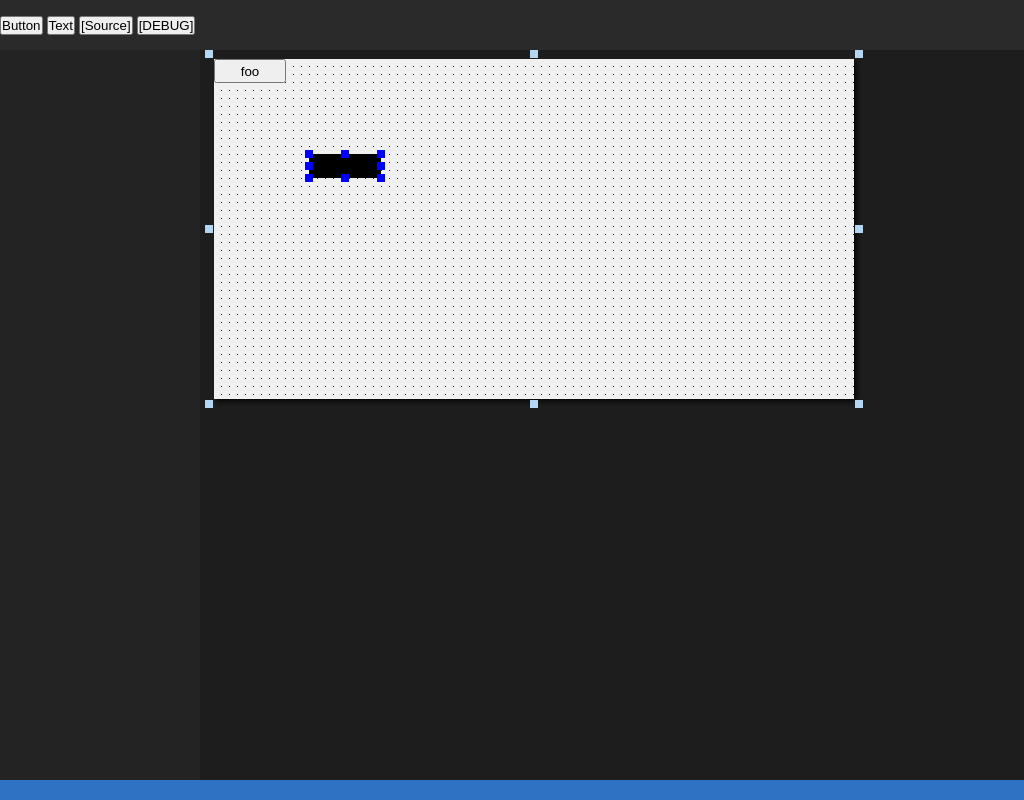
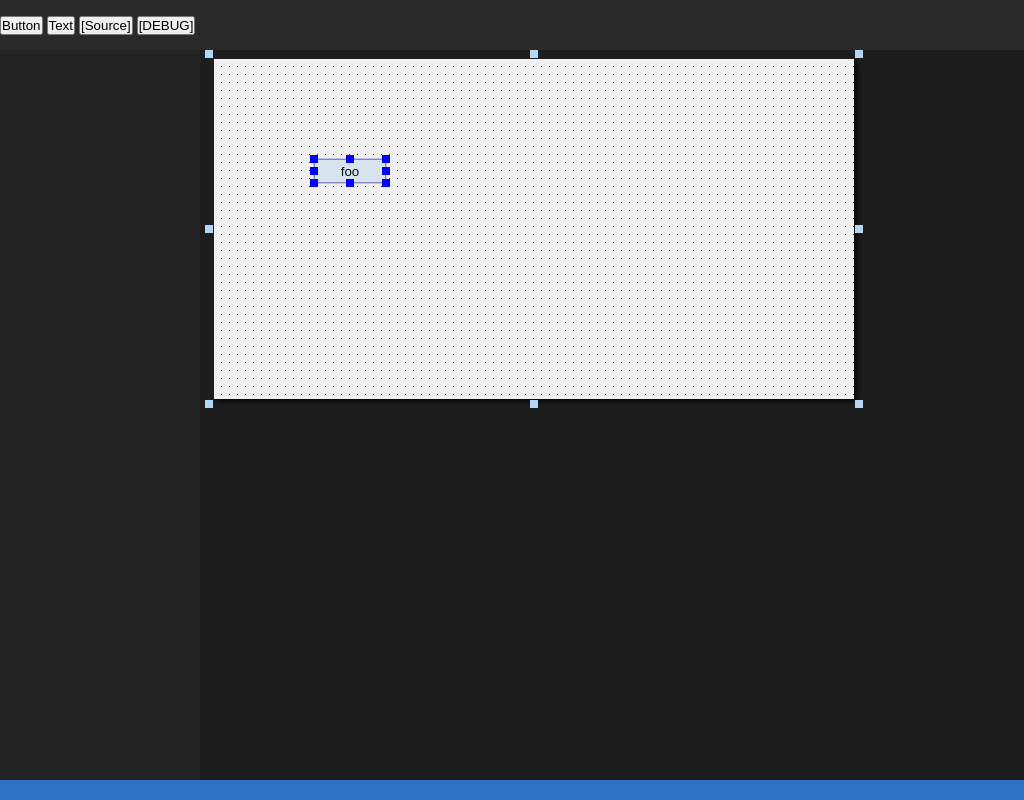
Before and after one commit to samuelviveiros/blackbriar, an Electron app: page src/index.html in a window 1024 px wide. Drawn offline with Linux system fonts and the light colour scheme.

Commit message:
Saving changes

```diff
--- a/src/index.html
+++ b/src/index.html
@@ -43,7 +43,7 @@
               </svg>
 
               <div id="elements-area" style="position: absolute; left: 9px; top: 9px; width: 640px; height: 340px">
-                <button style="position: absolute; width: 72px; height: 24px">foo</button>
+                <button style="position: absolute; width: 72px; height: 24px; left: 100px; top: 100px">foo</button>
               </div>
 
               <svg class="mock-window-resizers" style="position: absolute; width: 100%; height: 100%">
@@ -57,8 +57,8 @@
                 <rect class="mock-window-resizer west"      width="8" height="8" x="0"   y="175" fill="rgb(178, 214, 243)" />
               </svg>
 
-              <svg id="element-resizers" style="position: absolute; left: 4px; top: 4px; width: 640px; height: 340px">
-                <rect class="resizable" x="100" y="100" width="72" height="24" fill="black" />
+              <svg id="element-resizers" style="position: absolute; left: 9px; top: 9px; width: 640px; height: 340px">
+                <rect class="resizable" x="100" y="100" width="72" height="24" stroke="rgb(150, 150, 255)" fill="rgb(0, 120, 215)" fill-opacity=".10" />
                 <rect class="element-resizer northwest" width="8" height="8" x="96"  y="96"  fill="rgb(0, 0, 255)" />
                 <rect class="element-resizer north"     width="8" height="8" x="132" y="96"  fill="rgb(0, 0, 255)" />
                 <rect class="element-resizer northeast" width="8" height="8" x="168" y="96"  fill="rgb(0, 0, 255)" />
@@ -67,6 +67,7 @@
                 <rect class="element-resizer south"     width="8" height="8" x="132" y="120" fill="rgb(0, 0, 255)" />
                 <rect class="element-resizer southwest" width="8" height="8" x="96"  y="120" fill="rgb(0, 0, 255)" />
                 <rect class="element-resizer west"      width="8" height="8" x="96"  y="108" fill="rgb(0, 0, 255)" />
+
                 <!-- <rect class="element-resizer northwest" width="8" height="8" x="96"  y="96"  fill="rgb(178, 214, 243)" stroke="rgb(0, 120, 215)" stroke-width="1" />
                 <rect class="element-resizer north"     width="8" height="8" x="132" y="96"  fill="rgb(178, 214, 243)" stroke="rgb(0, 120, 215)" stroke-width="1" />
                 <rect class="element-resizer northeast" width="8" height="8" x="168" y="96"  fill="rgb(178, 214, 243)" stroke="rgb(0, 120, 215)" stroke-width="1" />
```
